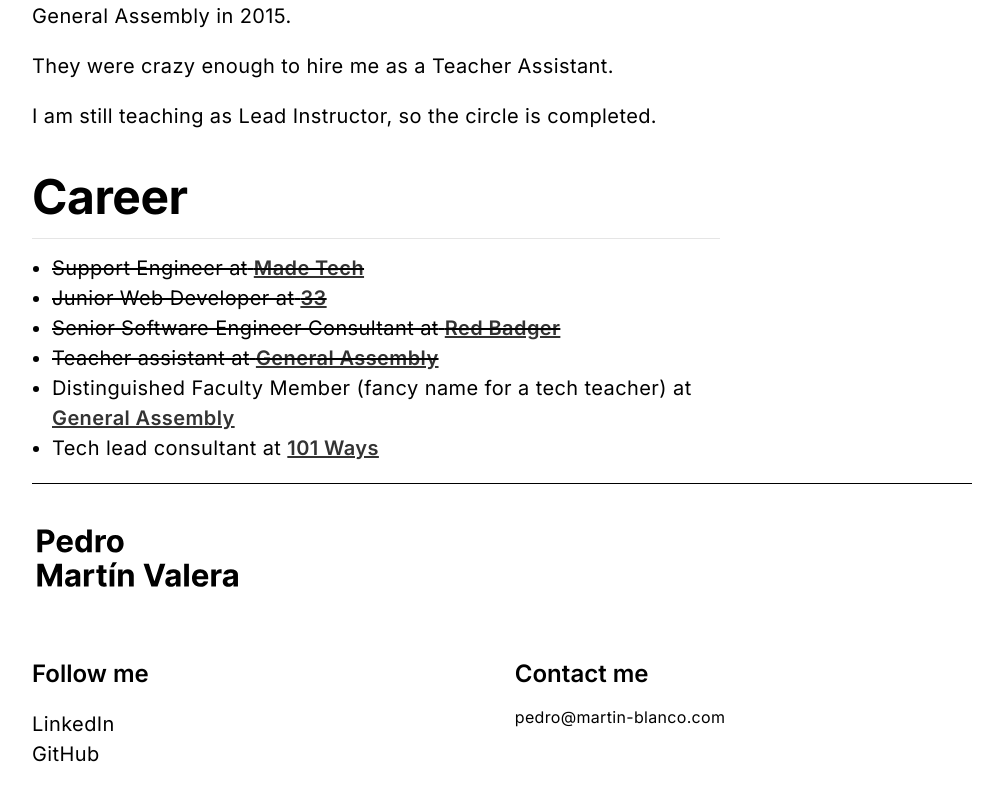
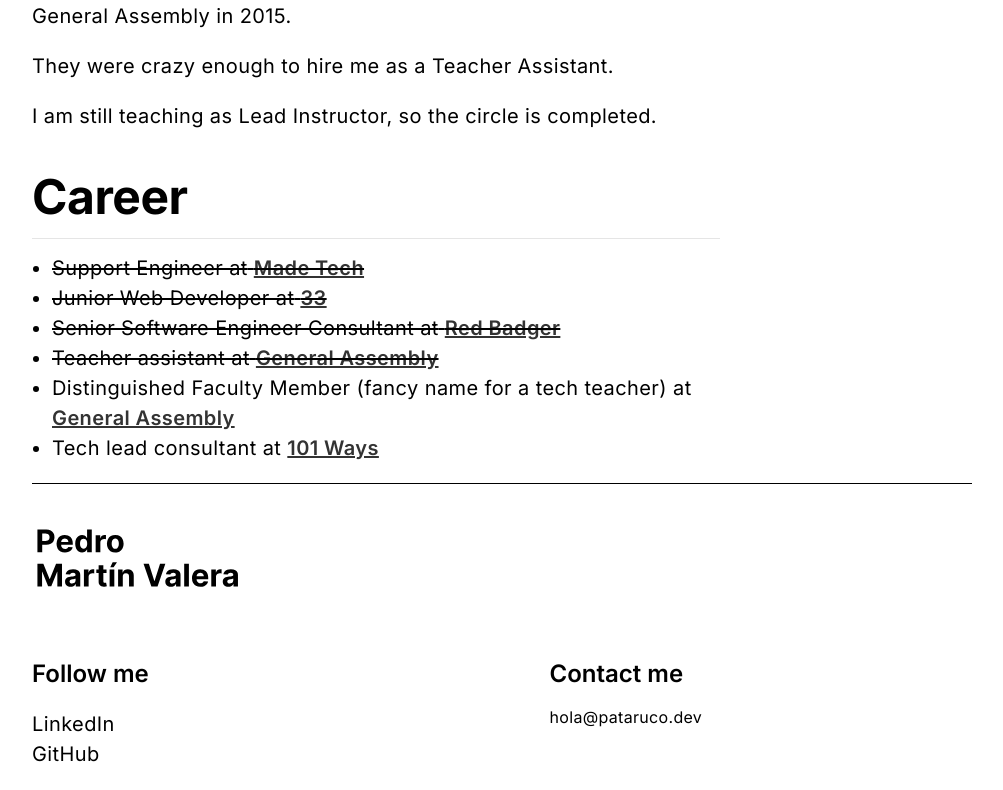
Before and after one commit to pataruco/blog, a Next.js app: page / in a window 1280 px wide. Shown: the part 936-1726 px from the top of the page, without its empty margins (138-1141 px from the left). Built offline with nearby package versions, Linux system fonts and the light colour scheme.

Commit message:
Update email

```diff
--- a/src/components/footer/index.tsx
+++ b/src/components/footer/index.tsx
@@ -63,7 +63,7 @@
       <div>
         <h3 className="size-md font-bold">Contact me</h3>
         <p>
-          <a href="mailto:pedro@martin-blanco.com">pedro@martin-blanco.com</a>
+          <a href="mailto:hola@pataruco.dev">hola@pataruco.dev</a>
         </p>
       </div>
     </div>
```
